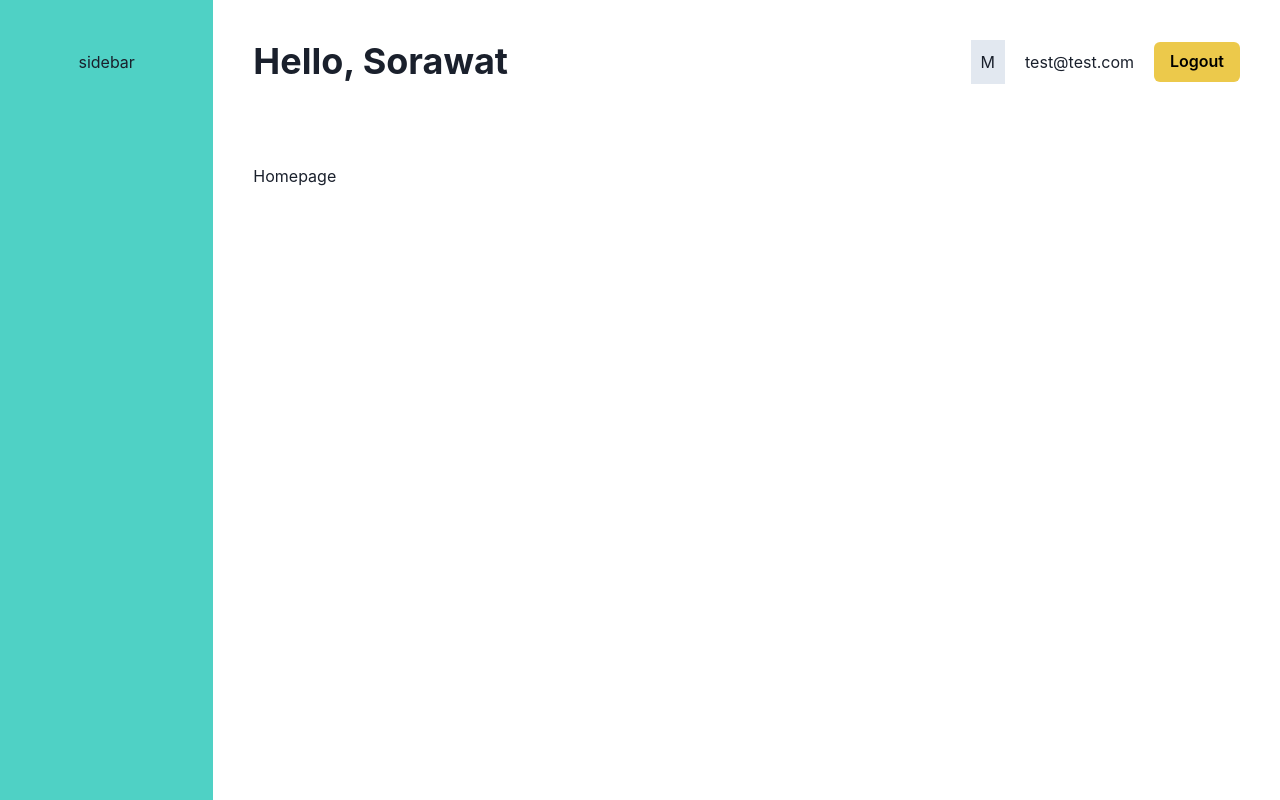
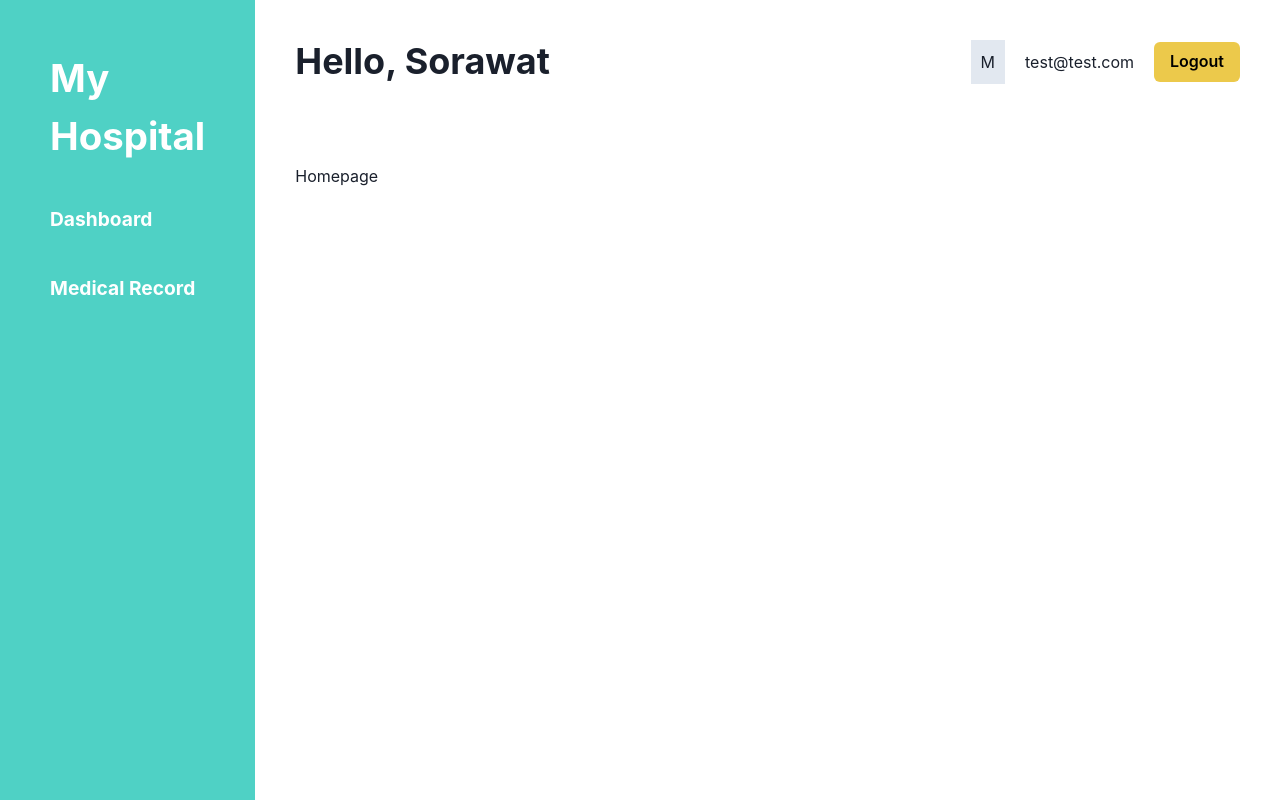
Before and after one commit to sorawat38/CLCM3506-Final-Exam, a React (Vite) app: page / in a window 1280 px wide. Built offline with nearby package versions, Linux system fonts and the light colour scheme.

Commit message:
feat: add navlink

```diff
--- /dev/null
+++ b/src/components/Sidebar.tsx
@@ -0,0 +1,20 @@
+import { List, ListItem, Text } from "@chakra-ui/react";
+import { NavLink } from "react-router-dom";
+
+function Sidebar() {
+  return (
+    <List color={"white"} fontSize={"1.2em"} fontWeight={"bold"} spacing={10}>
+      <ListItem>
+        <Text fontSize={"2em"}>My Hospital</Text>
+      </ListItem>
+      <ListItem>
+        <NavLink to={"/"}>Dashboard</NavLink>
+      </ListItem>
+      <ListItem>
+        <NavLink to={"/medical-record"}>Medical Record</NavLink>
+      </ListItem>
+    </List>
+  );
+}
+
+export default Sidebar;
--- a/src/layouts/RootLayout.tsx
+++ b/src/layouts/RootLayout.tsx
@@ -1,6 +1,7 @@
 import { Outlet } from "react-router-dom";
 import Navbar from "../components/Navbar.tsx";
-import { Flex, Grid, GridItem } from "@chakra-ui/react";
+import { Grid, GridItem } from "@chakra-ui/react";
+import Sidebar from "../components/Sidebar.tsx";
 
 function RootLayout() {
   return (
@@ -12,10 +13,13 @@ function RootLayout() {
       gridTemplateRows={"auto 1fr"}
       gridTemplateColumns={{ base: "1fr", md: "1fr 5fr" }}
     >
-      <GridItem bg={"teal.300"} minHeight={{ md: "100vh" }} area={"nav"}>
-        <Flex justifyContent="center" pt={"50px"}>
-          <span>sidebar</span>
-        </Flex>
+      <GridItem
+        bg={"teal.300"}
+        minHeight={{ md: "100vh" }}
+        p={"50px"}
+        area={"nav"}
+      >
+        <Sidebar />
       </GridItem>
       <GridItem p={"40px"} area={"header"}>
         <Navbar />
```
